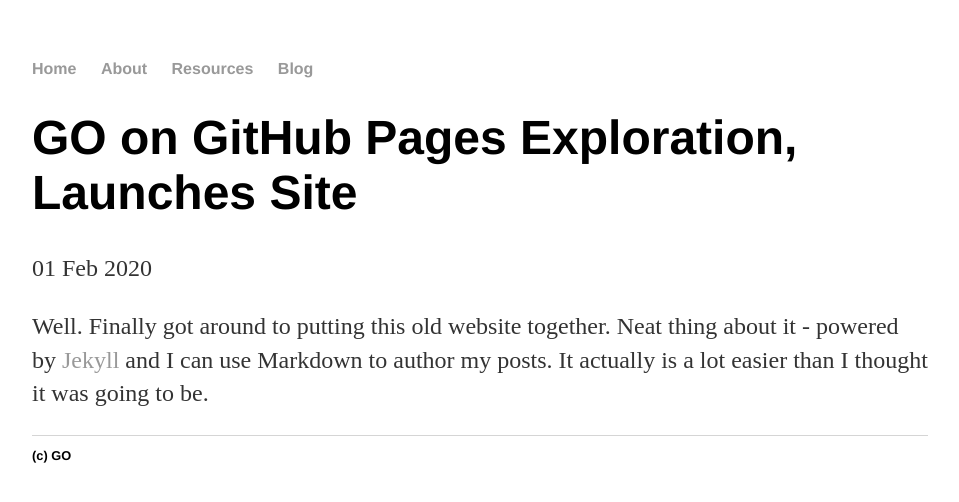
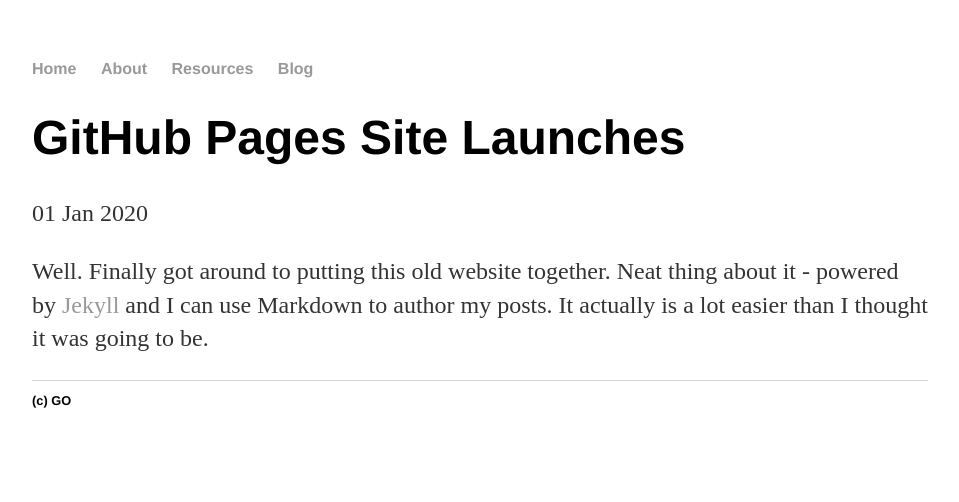
Before and after one commit to go12/go12.github.io, a Jekyll site: the page built from _posts/2020-02-01-go-site-launched.md, in a window 1280 px wide. Shown: the top 502 px of the page, without its empty margins (160-1119 px from the left). Built offline with Jekyll 4.4.1, drawn with Linux system fonts in a browser that asks for light colours.

Commit message:
Update 2020-02-01-go-site-launched.md

```diff
--- a/_posts/2020-02-01-go-site-launched.md
+++ b/_posts/2020-02-01-go-site-launched.md
@@ -1,7 +1,7 @@
 ---
 layout: post
-title: "GO on GitHub Pages Exploration, Launches Site"
-date: 2020-02-01
+title: GitHub Pages Site Launches
+date: 2020-01-01
 ---
 
 Well. Finally got around to putting this old website together. Neat thing about it - powered by [Jekyll](http://jekyllrb.com) and I can use Markdown to author my posts. It actually is a lot easier than I thought it was going to be.
```
